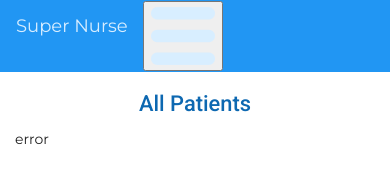
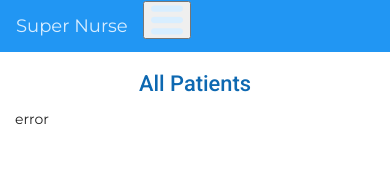
Before and after one commit to Headless-Marionettes/SuperNurseWeb, a website: page patients-list.html in a window 390 px wide. Drawn offline with nearby package versions, Linux system fonts and the light colour scheme; files that its build step writes are made by us from their sources; no server answers.

Commit message:
Removed comments

```diff
--- a/patients-list.html
+++ b/patients-list.html
@@ -20,15 +20,10 @@
 </head>
 
 <body class="patients-list" onload="load()">
-
     <nav class="navbar navbar-dark navbar-expand-md bg-dark">
-        <!-- <div class="container-fluid"> -->
         <a class="navbar-brand" href="#">Super Nurse</a>
-        <!-- <div class="navbar-header">
-            <a class="navbar-brand" href="#">Super Nurse</a>
-        </div> -->
         <button class="navbar-toggler" type="button" data-toggle="collapse" data-target="#navbarTogglerDemo02" aria-controls="navbarTogglerDemo02" aria-expanded="false" aria-label="Toggle navigation">
-                    <img src="./images/menu-button-of-three-horizontal-lines.png" alt="">
+                    <img src="./images/menu-button-of-three-horizontal-lines.png" alt="" class="hamburger-icon">
             </button>
         <div class="collapse navbar-collapse" id="navbarTogglerDemo02">
             <form class="navbar-form navbar-left">
```
